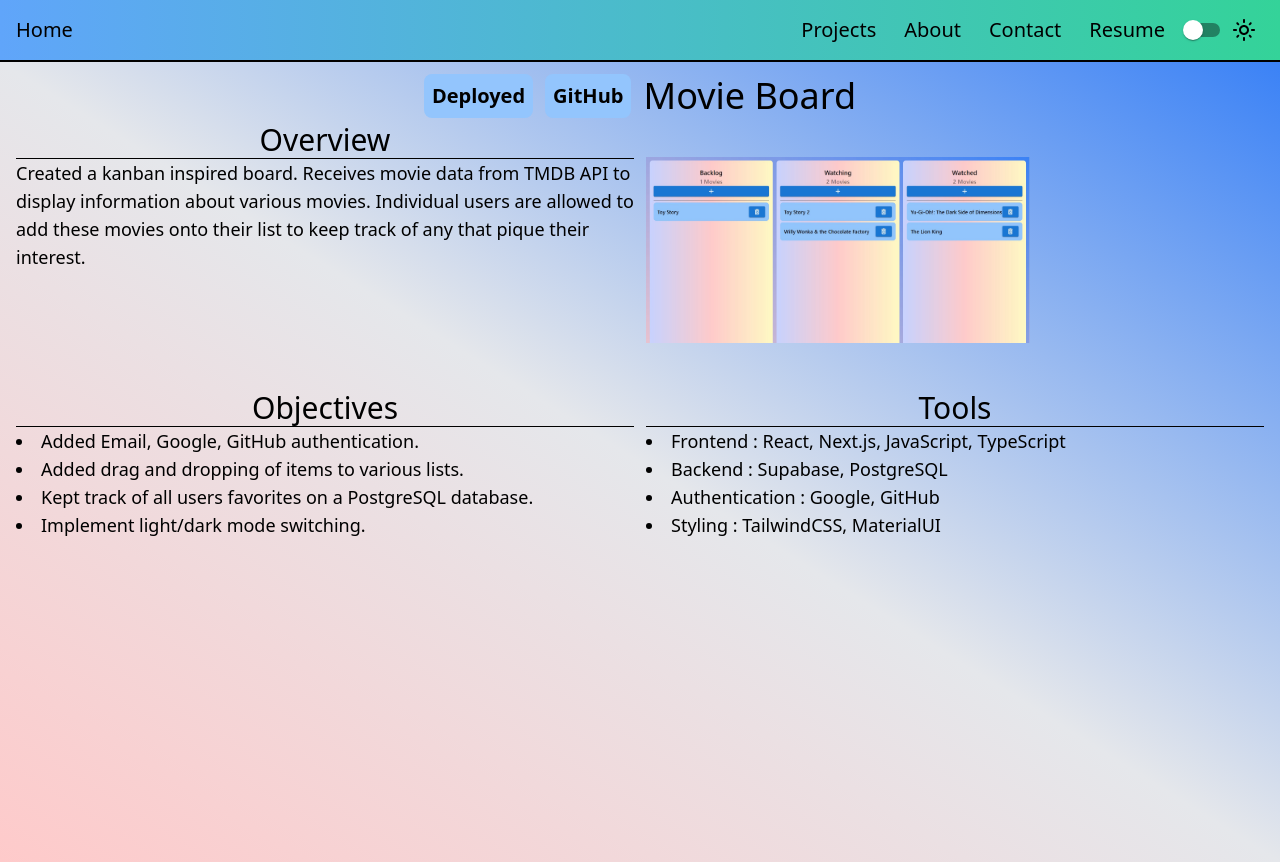
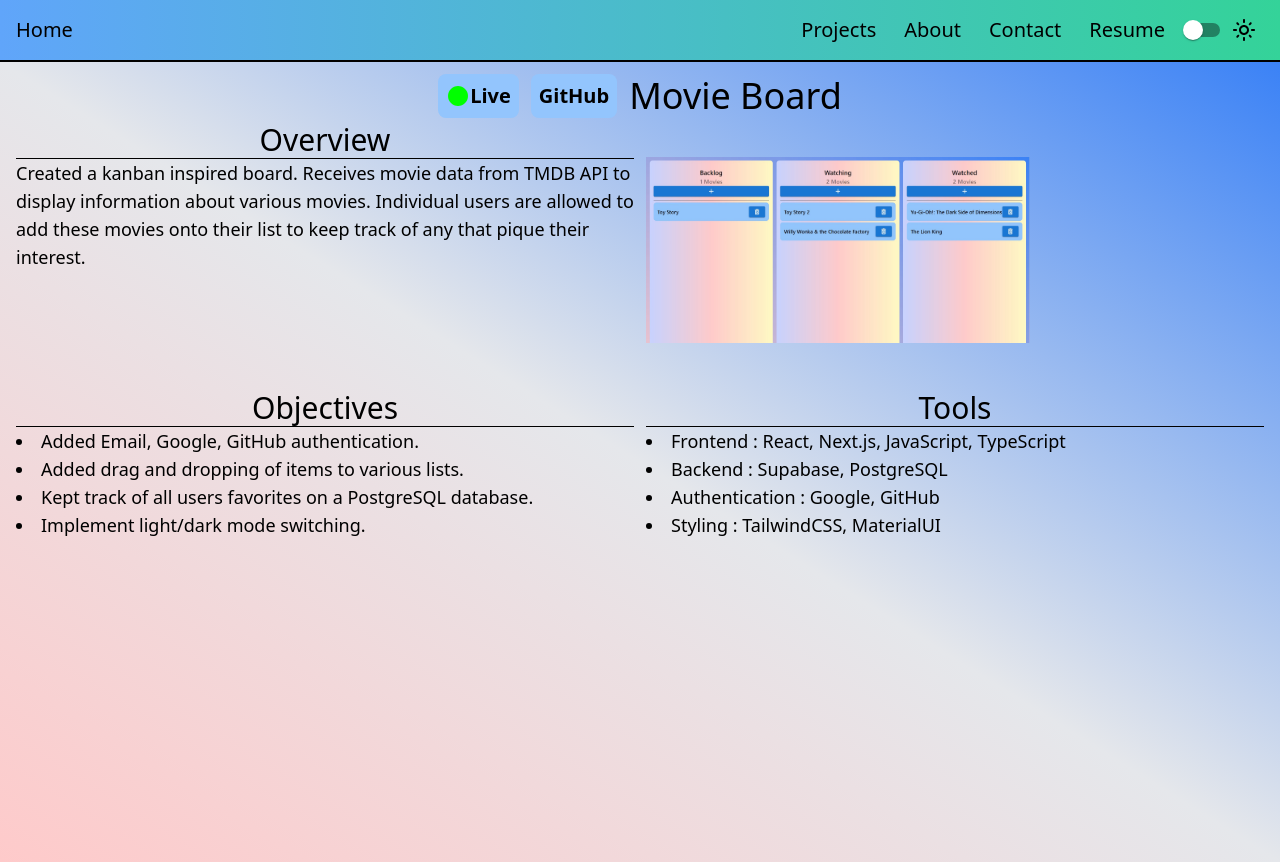
Before and after one commit to xgmak94/Portfolio, a Next.js app: page /projects/MovieBoard in a window 1280 px wide. Built offline with nearby package versions, Linux system fonts and the light colour scheme.

Commit message:
Renamed ProjectPage button

```diff
--- a/components/projects/ProjectPage.tsx
+++ b/components/projects/ProjectPage.tsx
@@ -1,6 +1,7 @@
 import React from 'react';
 import Image from 'next/image';
 import ProjectSection from './ProjectSection';
+import CircleIcon from '@mui/icons-material/Circle';
 
 interface props {
   name: String;
@@ -8,7 +9,7 @@ interface props {
   overview: React.ReactNode;
   tools: React.ReactNode;
   objectives: React.ReactNode;
-  deployed?: String;
+  live?: String;
 }
 
 export default function ProjectPage({
@@ -17,16 +18,17 @@ export default function ProjectPage({
   overview,
   tools,
   objectives,
-  deployed,
+  live,
 }: props) {
   return (
     <>
       <div className="min-h-screen p-3">
         <div className="space-around flex items-center justify-center gap-3">
-          {deployed && (
-            <a href={deployed as string}>
-              <button className="rounded-lg bg-blue-300 p-2 text-xl font-semibold capitalize text-black hover:scale-105 hover:bg-gray-300 dark:bg-blue-700 dark:text-white dark:hover:bg-gray-600">
-                Deployed
+          {live && (
+            <a href={live as string}>
+              <button className="flex items-center rounded-lg bg-blue-300 p-2 text-xl font-semibold capitalize text-black hover:scale-105 hover:bg-gray-300 dark:bg-blue-700 dark:text-white dark:hover:bg-gray-600">
+                <CircleIcon className="text-sm text-[#0f0]"/>
+                Live
               </button>
             </a>
           )}
--- a/pages/projects/MovieBoard.tsx
+++ b/pages/projects/MovieBoard.tsx
@@ -8,7 +8,7 @@ export default function LuckyLarrys() {
       <ProjectPage
         name={'Movie Board'}
         link={'https://github.com/xgmak94/Movieban'}
-        deployed={'https://movieban.vercel.app/'}
+        live={'https://movieban.vercel.app/'}
         overview={
           'Created a kanban inspired board. Receives movie data from TMDB API to display information about various movies. Individual users are allowed to add these movies onto their list to keep track of any that pique their interest.'
         }
```
